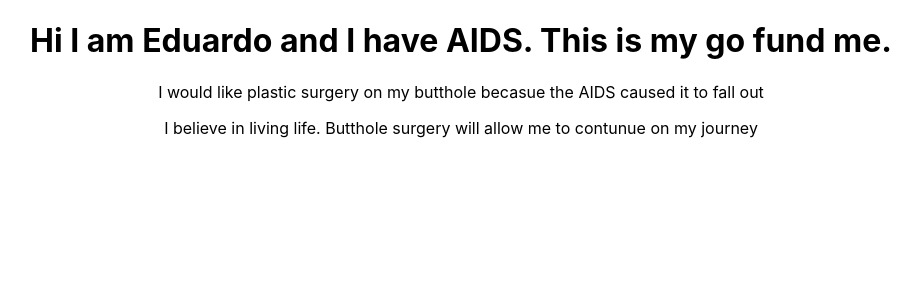
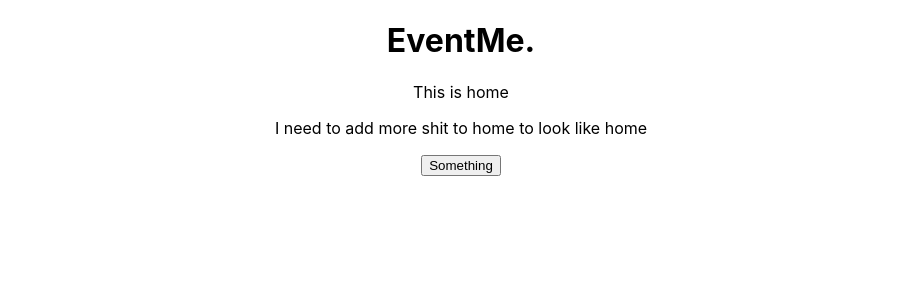
Before and after one commit to EduardoCortesL/event-me-front-end, a React (Create React App) app: page / in a window 1280 px wide. Shown: the top 300 px of the page, without its empty margins (179-1100 px from the left). Built offline with nearby package versions, Linux system fonts and the light colour scheme.

Commit message:
changed lenaguage on home page

```diff
--- a/src/Home.js
+++ b/src/Home.js
@@ -9,9 +9,10 @@ import './index.css';
 const Home = () => {
     return (
         <div>
-            <h1>Hi I am Eduardo and I have AIDS. This is my go fund me.</h1>
-            <p>I would like plastic surgery on my butthole becasue the AIDS caused it to fall out</p>
-            <p>I believe in living life. Butthole surgery will allow me to contunue on my journey</p>
+            <h1>EventMe.</h1>
+            <p>This is home </p>
+            <p>I need to add more shit to home to look like home </p>
+            <button>Something</button>
         </div>
     );
 }
```
